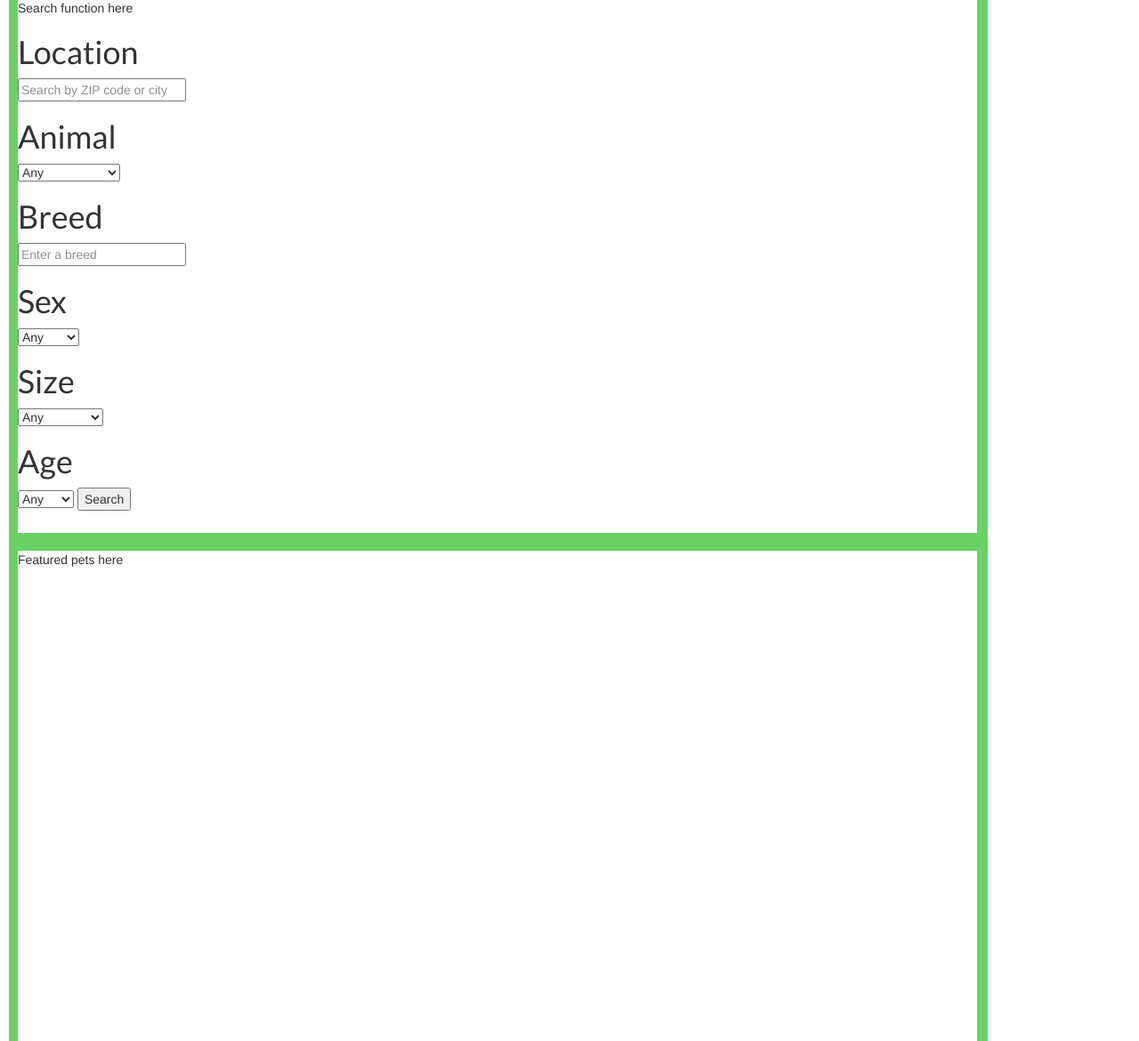
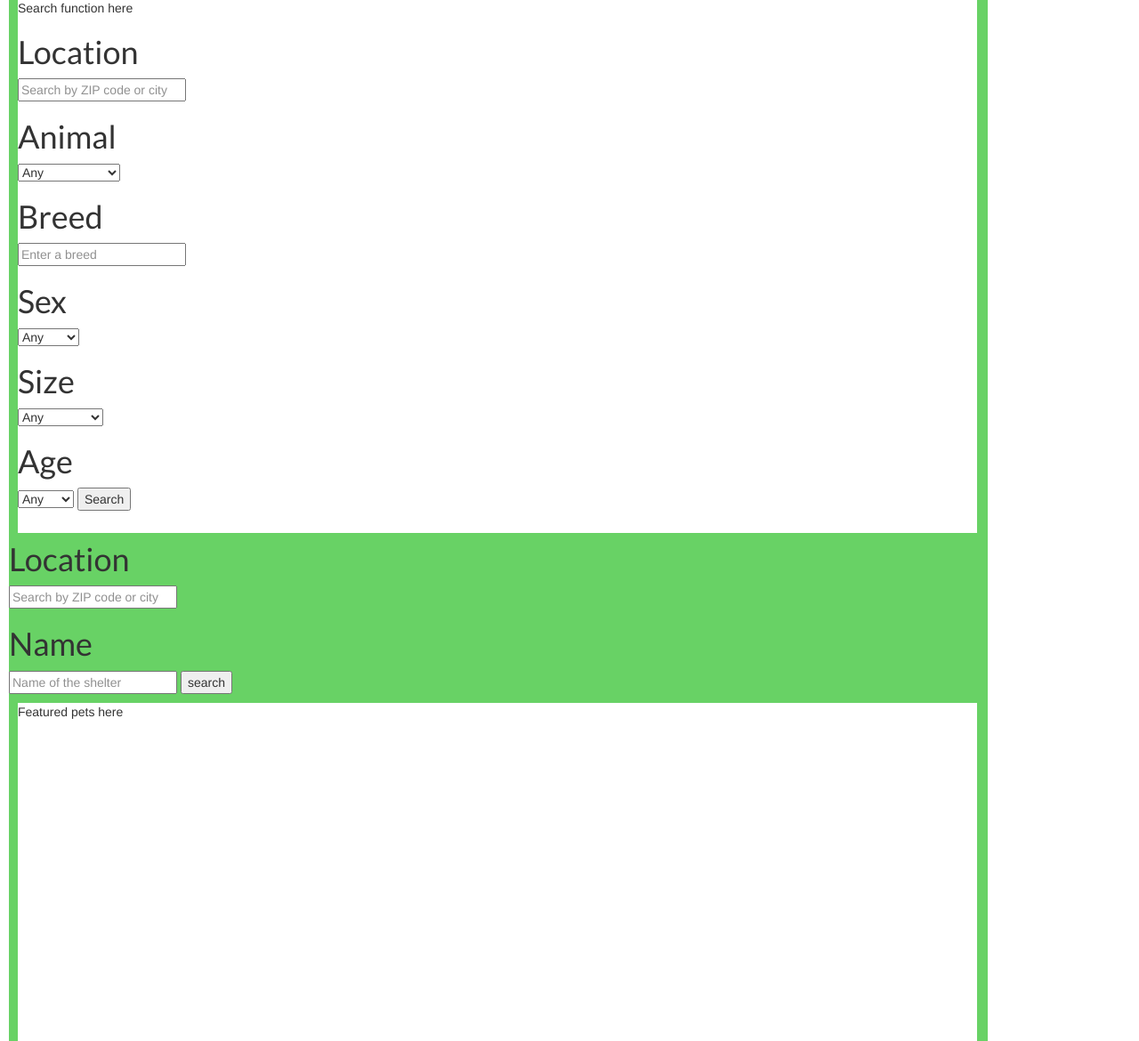
Before and after one commit to cmanbeck/cmanbeck.github.io, a Django app: page / in a window 1280 px wide. Shown: the part 226-1396 px from the top of the page at 89% size. Run offline with Django 3.2, Linux system fonts and the light colour scheme; parts of the project's set-up code (start-up, migrations or seed data) failed here and were passed over; some libraries are stand-ins or nearby versions.

Commit message:
shelter search works

```diff
--- a/final_project/animal_adoption/animal_adoption/templates/app/home.html
+++ b/final_project/animal_adoption/animal_adoption/templates/app/home.html
@@ -75,7 +75,25 @@
 			</form>
 
 
+
+
 	    </article>
+
+	    <article class = "shelter-search">
+
+	    	<form action = "{% url 'animal_adoption:find_shelter' %}" method = "POST">
+				{% csrf_token %}
+
+				<h1>Location</h1>
+				<input type = 'text' name = 'location' placeholder="Search by ZIP code or city">
+
+				<h1>Name</h1>
+				<input type = 'text' name = 'name' placeholder="Name of the shelter">
+				<input type = 'submit' value = 'search'>
+
+			</form>
+
+		</article>
 
 		<article class = "featured">
 		<p>Featured pets here</p>
--- a/final_project/animal_adoption/animal_adoption/urls.py
+++ b/final_project/animal_adoption/animal_adoption/urls.py
@@ -12,7 +12,7 @@ urlpatterns = [
     url(r'^register/', Register.as_view(), name = "register"),
     url(r'^random_pet/', APISample.as_view(), name = "random_pet"),
     url(r'^find_pet/', FindPet.as_view(), name = "find_pet"),
-    # url(r'^find_pet/s=(?P<location>[A-Za-z]\w)&c=(?P<animal>[A-Za-z]\w+)$',SearchFilter.as_view(),name='find_pet_filter'),
+    url(r'^find_shelter/', FindShelter.as_view(), name = "find_shelter"),
     url(r'^search_filter/',SearchFilter.as_view(),name='search_filter'),
     url(r'^', Home.as_view(), name = "home"),
 ]
--- a/final_project/animal_adoption/animal_adoption/views.py
+++ b/final_project/animal_adoption/animal_adoption/views.py
@@ -190,6 +190,22 @@ class FindPet(View):
         # return render(request, self.template, context)
         return render(request, self.template, search)
 
+class FindShelter(View):
+
+    template = "app/search.html"
+
+
+    def get(self, request, pk = None):
+        return render(request, self.template)
+
+    def post(self, request):
+        location = request.POST.get('location')
+        name = request.POST.get('name')
+
+        query = "http://api.petfinder.com/shelter.find?key=" + settings.SECRET_KEY + "&location=" + location + "&name=" + name + "&format=json"
+        search = requests.get(query).json()
+        return render(request, self.template, search)
+
 class SearchFilter(View):
 
     template = "app/search.html"
```
